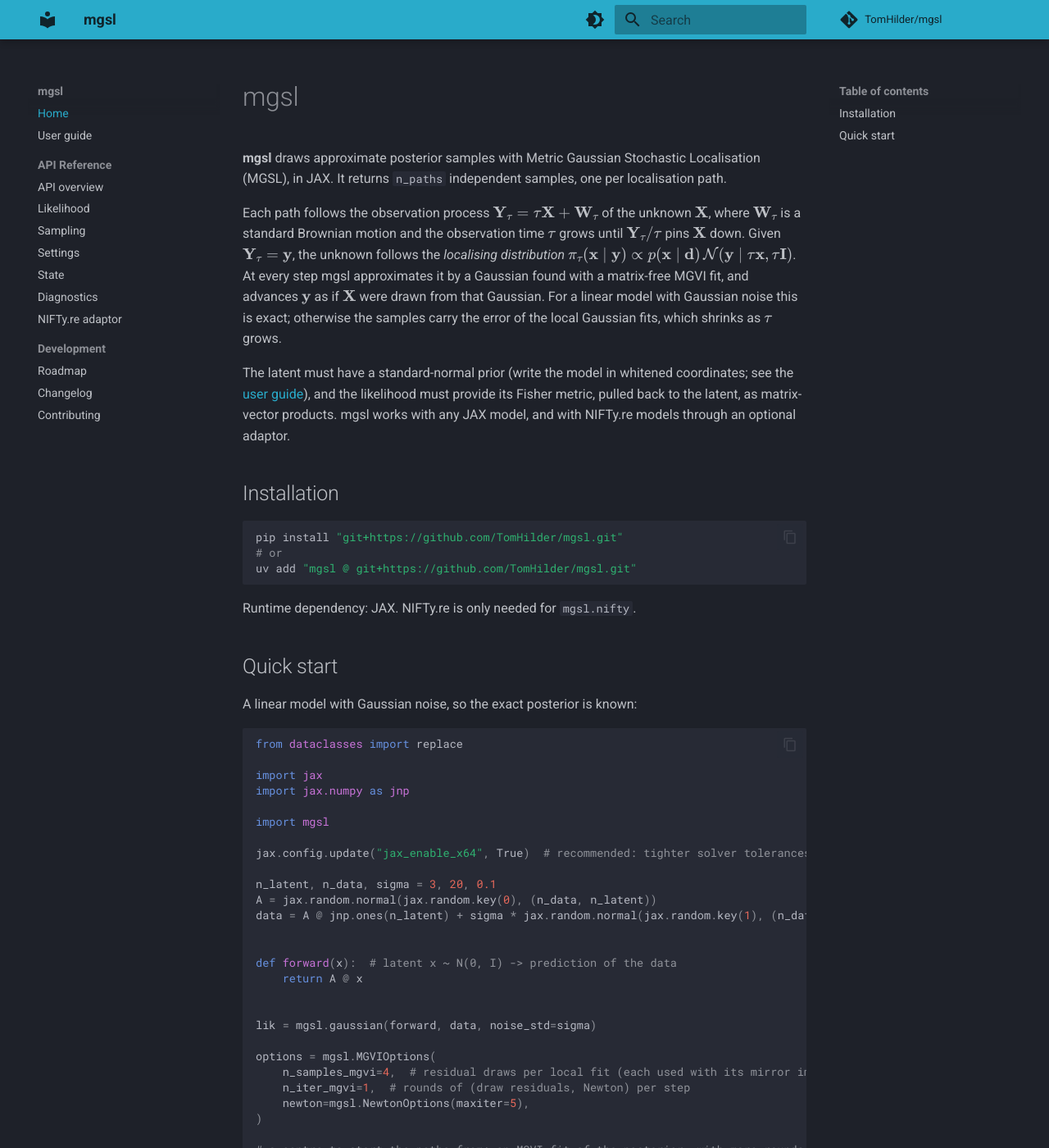
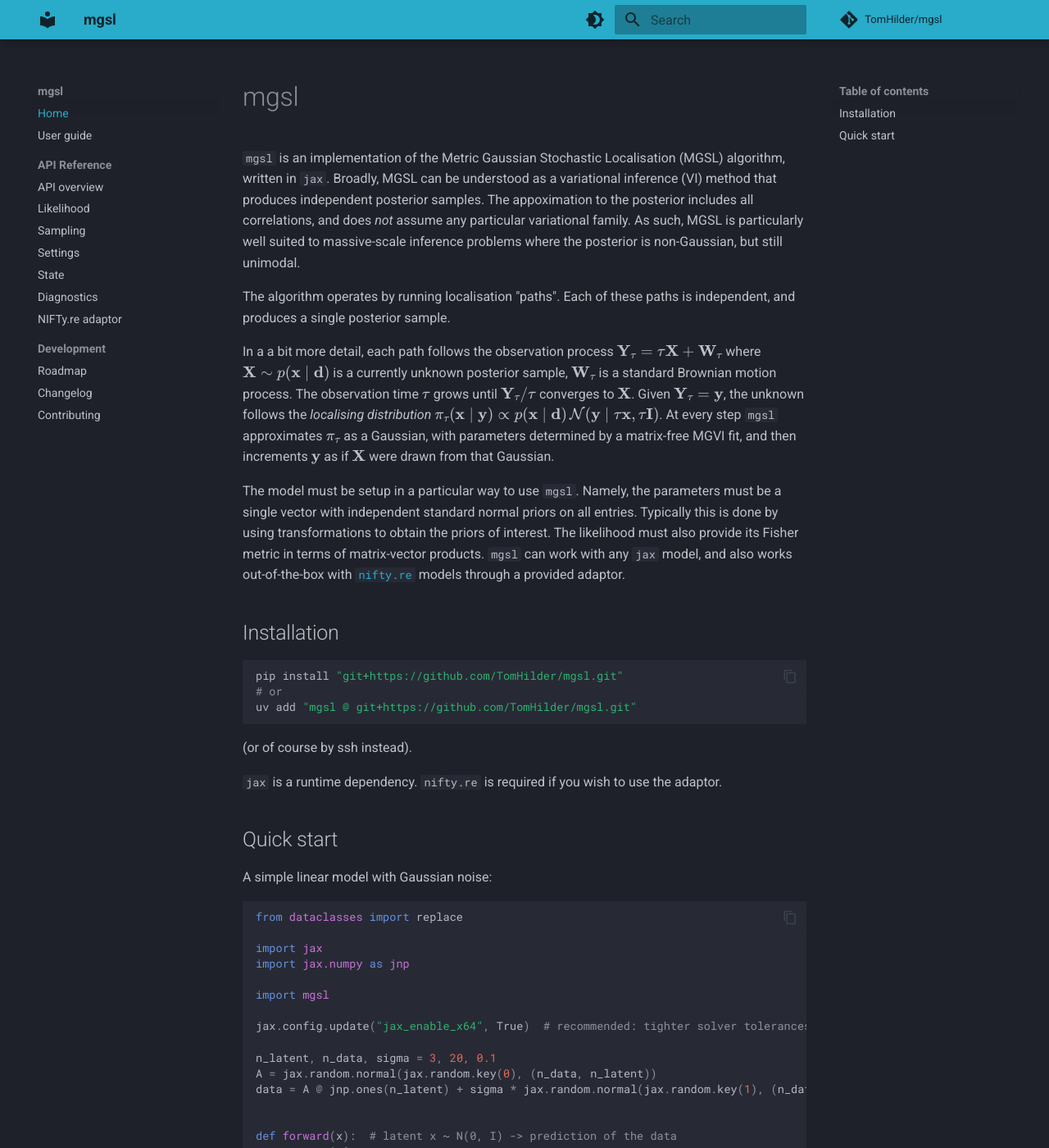
Before and after one commit to TomHilder/mgsl, an MkDocs documentation site: the page built from docs/index.md, in a window 1280 px wide and 1400 px high. Shown: the whole window at 82% size. Built offline with MkDocs 1.6.1 and Material for MkDocs 9.7.7, drawn with Linux system fonts in a browser that asks for light colours; comment, search, counter and statistics services are not loaded; some of the changed text lies outside the part shown.

Commit message:
Docs pass: guide, index, roadmap and example text; MathJax boldsymbol extension
Co-Authored-By: Claude Opus 5.5 <noreply@anthropic.com>

````diff
--- a/docs/guide.md
+++ b/docs/guide.md
@@ -1,11 +1,11 @@
 # User guide
 
 !!! warning "Under heavy development"
-    MGSL is an in-progress research project, and this code changes with it. Expect bugs,
+    MGSL is an in-progress research project, and this code will certainly evolve. Expect bugs,
     quirks, breaking changes and mistakes. Many properties of the method are still unknown:
-    there is no established way to choose the tuning parameters (the number of observation-time
-    steps, and the number of MGVI samples and iterations per step), and essentially nothing is
-    known yet about its error properties.
+    there is (currently) no principled way to choose the tuning parameters (the number of
+    observation-time steps, and the number of MGVI samples and iterations per step).
+    Essentially nothing is known yet about the error properties of the posterior approximation.
 
     Please report bugs and problems through
     [GitHub Issues](https://github.com/TomHilder/mgsl/issues), and get in touch before
@@ -13,45 +13,39 @@
 
 ## Why MGSL
 
-- **No global variational family.** MGVI approximates the posterior by a Gaussian, and geoVI
-  by a Gaussian after a local transformation. MGSL assumes no global family: it builds a global
+- **No global variational family.** MGSL assumes no global family: it builds a global
   approximation out of many local Gaussian fits, one per step along each localisation path. It
-  is designed for posteriors that are non-Gaussian beyond what a local transformation can
-  capture.
-- **Scales like MGVI.** Every fit is implicit and matrix-free: it never builds a dense
-  covariance matrix, only Jacobian-vector products and conjugate-gradient solves with the Fisher
-  metric, so it keeps all correlations between parameters (full rank) at a cost linear in the
-  number of parameters.
-- **Embarrassingly parallel.** Each sample comes from its own path, independent of all others.
-- **Large steps.** Each step draws the unknown from the local Gaussian fit, accounting for its
-  uncertainty over the step, so the update is exact for the Gaussian part and steps need not
-  be small.
+  is designed for posteriors that are non-Gaussian.
+- **Scales linearly in dimension.** Every fit is implicit and matrix-free: we never builds a dense
+  covariance matrix, and use only Jacobian-vector products and conjugate-gradient solves via the Fisher
+  metric. Like typical MGVI, we keep all correlations between parameters (full rank) at a cost only
+  linear in the number of model parameters.
+- **Embarrassingly parallel.** Each sample comes from its own path, independent of all others. If you
+  have N GPUs (or CPU cores), you can run N samples simultaneously. If your model is cheap this can
+  be worth it on CPU, but generally for larger models it's better to do one sample at a time on CPU.
 
-Known limitations: the samples are approximate, and on multimodal posteriors MGSL fails
-silently: paths find the modes but do not weight them correctly.
-
+The most noteworthy (known) limitations are that MGSL is still approximate, and that it does cannot
+handle multimodal distributions.
 
 Notation: \(\mathbf{x}\) is the latent (dimension \(n\)), \(\mathbf{I}\) the
 identity, \(\mathbf{J}\) the Jacobian of the forward model, \(\mathbf{F}\) the Fisher metric of the
 noise model in data space, and \(\tau\) the observation time of the localisation process
-\(\mathbf{Y}_\tau = \tau \mathbf{X} + \mathbf{W}_\tau\). The *localising distribution*
-\(\pi_\tau(\mathbf{x} \mid \mathbf{y})\) is the posterior of \(\mathbf{x}\) given the observation \(\mathbf{y}\) at time \(\tau\).
+\(\mathbf{Y}_\tau = \tau \mathbf{X} + \mathbf{W}_\tau\). The _localising distribution_
+\(\pi_\tau(\mathbf{x} \mid \mathbf{y})\) is the posterior distribution of \(\mathbf{x}\)
+given the observation \(\mathbf{y}\) at time \(\tau\) (NOT the posterior of the original
+inference problem).
 
 ## Describing the problem
 
-### Whitened latent
+### Whitened parameter space
 
-mgsl assumes the prior on the latent is \(\mathcal N(\mathbf{0}, \mathbf{I})\). A model with other priors
-is written in terms of standard-normal variables through a transformation
-\(\boldsymbol\theta = \mathbf{f}(\mathbf{x})\) to the physical parameters: a parameter
-\(\boldsymbol\theta \sim \mathcal N(\mathbf{m}, \mathbf{L}\mathbf{L}^\top)\) becomes
-\(\boldsymbol\theta = \mathbf{m} + \mathbf{L}\mathbf{x}\), a log-normal amplitude becomes \(\exp(m + s\,x)\), a
-Gaussian process becomes its whitened Fourier or Karhunen-Loève coefficients, and so on. The
-forward model starts from \(\mathbf{x}\):
+`mgsl` assumes the prior on the latent is \(\mathcal N(\mathbf{0}, \mathbf{I})\). A model
+with other priors is written in terms of standard-normal variables through a transformation
+\(\boldsymbol{\theta} = \mathbf{f}(\mathbf{x})\). The forward model starts from \(\mathbf{x}\):
 
 ```python
 def forward(x):
-    theta = m + L @ x  # prior N(m, L L^T) on theta
+    theta = m + L @ x  # provides prior N(m, L L^T) on theta
     return model(theta)  # prediction of the data
 ```
 
@@ -60,9 +54,9 @@ def forward(x):
 A [`Likelihood`](api/likelihood.md) has
 
 - `log_likelihood(x)`: \(\log p(\mathbf{d} \mid \mathbf{x})\), up to a constant;
-- `fisher(x, v)`: \(\mathbf{J}^\dagger \mathbf{F} \mathbf{J}\,\mathbf{v}\), the Fisher metric pulled back to the latent and applied
-  to a tangent \(\mathbf{v}\) (e.g. \(\mathbf{F} = \mathrm{diag}(1/\sigma^2)\) for Gaussian
-  noise); no prior term;
+- `fisher(x, v)`: \(\mathbf{J}^\dagger \mathbf{F} \mathbf{J}\,\mathbf{v}\), the Fisher metric projected to
+  the latent space and applied to a parameter vector \(\mathbf{v}\) (e.g. \(\mathbf{F} = \mathrm{diag}(1/\sigma^2)\)
+  for Gaussian noise); no prior term;
 - `fisher_sqrt(x, z)`: \(\mathbf{J}^\dagger \mathbf{F}^{1/2} \mathbf{z}\), which has covariance
   \(\mathbf{J}^\dagger \mathbf{F} \mathbf{J}\) for \(\mathbf{z} \sim \mathcal N(\mathbf{0}, \mathbf{I})\);
 - `data_shape`: a pytree of `jax.ShapeDtypeStruct` with the structure, shapes and dtypes of
@@ -70,20 +64,16 @@ A [`Likelihood`](api/likelihood.md) has
 
 For Gaussian noise, `mgsl.gaussian(forward, data, noise_std=..., mask=...)` builds all four.
 `noise_std` is a scalar or an array of the data's shape. Masked data points (`mask` False) get
-zero weight and may hold NaN. For other noise models, write the four entries by hand, e.g.
-with `jax.jvp` and `jax.vjp` of the forward model.
+zero weight and may hold NaN. For other noise models, the user must provide these properties
+in a custom likelihood. Alternatively, since `nifty.re` models are supported, that my be a simpler
+route.
 
-When you write the functions by hand, check them with `mgsl.check_likelihood(lik, x, key)`.
-Along a few random directions (drawn with `key`) at the latent value `x`, it compares `fisher`
-with `fisher_sqrt` (which must agree exactly) and with the Hessian of `log_likelihood` (which
-should be close and must have the same sign). It raises `ValueError` naming the problem: a
-negative log-likelihood passed as `log_likelihood`, a data-space Fisher matrix instead of
-\(\mathbf{J}^\dagger \mathbf{F} \mathbf{J}\), a \(\mathbf{J}^\dagger \mathbf{F} \mathbf{J}\) that
-is not positive semi-definite, or wrong output shapes; it warns when the Hessian and
+If you do write a custom likelihood, you can check it is self consistent with `mgsl.check_likelihood(lik, x, key)`.
+It will error for: a negative log-likelihood is passed as `log_likelihood`, a data-space Fisher matrix is
+given instead of \(\mathbf{J}^\dagger \mathbf{F} \mathbf{J}\), a \(\mathbf{J}^\dagger \mathbf{F} \mathbf{J}\) that
+is not positive semi-definite, or wrong output shapes. It also warns when the Hessian and
 \(\mathbf{J}^\dagger \mathbf{F} \mathbf{J}\) differ by more than a factor 1.5, a sign of a missing
-weight or factor. It returns the quadratic forms it compared. Run it at zeros and near the
-posterior (e.g. at a fit's centre). Likelihoods from `mgsl.gaussian` and the NIFTy.re adaptor
-are consistent by construction.
+weight or factor (the Hessian is not explicitly formed so this shouldn't be expensive).
 
 Arrays (and Python floats) held by a `Likelihood` through `jax.tree_util.Partial`, as
 `gaussian` does, are passed to compiled code at run time, so new data of the same shape does
@@ -107,10 +97,6 @@ lik = mgsl.nifty.from_likelihood(lh)
 result = mgsl.sample(key, lik, mu, schedule, options)
 samples = mgsl.nifty.to_samples(result)  # nifty.re Samples, pos = the sample mean
 ```
-
-The NIFTy.re likelihood must be amended with the model, so that its primals are the latent with
-a standard-normal prior. `optimize_kl`'s `point_estimates` and `constants` have no equivalent:
-fix such parameters inside the model. Dict and `jft.Vector` latents keep their type.
 
 ## Running
 
@@ -153,12 +139,9 @@ True)`) is recommended; float32 works with looser attainable CG tolerances.
 
 ### Resuming and checkpointing
 
-The state holds everything needed to continue: the paths' observations and centres, the
-observation time and step count, the run's key and the latent's structure. Random numbers are
-derived from the key, the path and the global step, so a run split into several `advance`
-calls gives the samples of one uninterrupted run over the same grid points with the same
-options: bit for bit with the same `batch_size`, `devices` and `vectorize`, and to rounding
-otherwise.
+The state holds everything needed to continue/resume paths. This includes he paths'
+observations and centres, the observation time and step count, and the run's key and the
+latent's structure.
 
 ```python
 mgsl.save_state("run.npz", result.state)
@@ -180,6 +163,9 @@ for k in range(0, 63, 8):
 
 `MGSLDiagnostics.concatenate(a, b)` joins the chunks' diagnostics.
 
+This is pretty clunky right now and one of the main areas of improvement for the code base
+is probably a better and automatic checkpointing system.
+
 ### Paths, batches and devices
 
 - `vectorize`: within a compiled call, paths run one after another by default, each with as
@@ -191,8 +177,6 @@ for k in range(0, 63, 8):
   the last is padded, so there is one compilation).
 - `devices`: shard each batch over exactly these devices. The batch size (default `n_paths`,
   padded) must be a multiple of `len(devices)`. Nothing is sharded unless asked.
-
-Samples do not depend on these settings (beyond rounding).
 
 ## Settings
 
@@ -267,20 +251,11 @@ step:
   `maxiter`);
 - `terminal`: the same for the final fit that produced the samples.
 
+To create the typical plot to gauge convergence (_not_ correctness), do something like the following:
+
 ```python
 import matplotlib.pyplot as plt
 
 d = result.diagnostics
 plt.semilogx(d.taus, d.ess_fraction.T, color="k", alpha=0.2)
 ```
-
-Turning diagnostics off saves `2 * n_samples_mgvi + 1` log-likelihood evaluations per fit.
-
-Every CG solve judges convergence on its true residual \(\mathbf{b} - \mathbf{A}\mathbf{x}\),
-recomputed every `refresh` iterations (`CGOptions(refresh=20)`, as in NIFTy.re) and whenever the
-solve looks converged. CG's cheap running estimate of the residual drifts in floating point, and
-in badly conditioned solves it can claim convergence for an iterate that is far off; the
-recomputation prevents that. CG also stops, keeping its previous iterate, when its objective
-\(\tfrac12 \mathbf{x}^\top \mathbf{A}\mathbf{x} - \mathbf{b}^\top \mathbf{x}\) stops
-decreasing, which means it has reached rounding noise. Lowering `refresh` limits drift further but slows convergence when
-done every few iterations.
--- a/docs/index.md
+++ b/docs/index.md
@@ -1,24 +1,29 @@
 # mgsl
 
-**mgsl** draws approximate posterior samples with Metric Gaussian Stochastic Localisation
-(MGSL), in JAX. It returns `n_paths` independent samples, one per localisation path.
+`mgsl` is an implementation of the Metric Gaussian Stochastic Localisation (MGSL) algorithm,
+written in `jax`. Broadly, MGSL can be understood as a variational inference (VI) method that produces
+independent posterior samples. The appoximation to the posterior includes all correlations, and
+does _not_ assume any particular variational family. As such, MGSL is particularly well suited
+to massive-scale inference problems where the posterior is non-Gaussian, but still unimodal.
 
-Each path follows the observation process
-\(\mathbf{Y}_\tau = \tau \mathbf{X} + \mathbf{W}_\tau\) of the unknown \(\mathbf{X}\), where
-\(\mathbf{W}_\tau\) is a standard Brownian motion and the observation time \(\tau\) grows until
-\(\mathbf{Y}_\tau / \tau\) pins \(\mathbf{X}\) down. Given \(\mathbf{Y}_\tau = \mathbf{y}\), the
+The algorithm operates by running localisation "paths". Each of these paths is independent, and produces
+a single posterior sample.
+
+In a a bit more detail, each path follows the observation process
+\(\mathbf{Y}_\tau = \tau \mathbf{X} + \mathbf{W}_\tau\) where \(\mathbf{X} \sim p(\mathbf{x} \mid \mathbf{d})\)
+is a currently unknown posterior sample, \(\mathbf{W}_\tau\) is a standard Brownian motion process.
+The observation time \(\tau\) grows until \(\mathbf{Y}_\tau / \tau\) converges to \(\mathbf{X}\).
+Given \(\mathbf{Y}_\tau = \mathbf{y}\), the
 unknown follows the *localising distribution*
 \(\pi_\tau(\mathbf{x} \mid \mathbf{y}) \propto p(\mathbf{x} \mid \mathbf{d})\,
-\mathcal N(\mathbf{y} \mid \tau \mathbf{x}, \tau \mathbf{I})\). At every step mgsl approximates it
-by a Gaussian found with a matrix-free MGVI fit, and advances \(\mathbf{y}\) as if
-\(\mathbf{X}\) were drawn from that Gaussian. For a linear model with Gaussian noise this is
-exact; otherwise the samples carry the error of the local Gaussian fits, which shrinks as
-\(\tau\) grows.
+\mathcal N(\mathbf{y} \mid \tau \mathbf{x}, \tau \mathbf{I})\). At every step `mgsl` approximates \(\pi_\tau\)
+as a Gaussian, with parameters determined by a matrix-free MGVI fit, and then increments \(\mathbf{y}\) as if
+\(\mathbf{X}\) were drawn from that Gaussian.
 
-The latent must have a standard-normal prior (write the model in whitened coordinates; see
-the [user guide](guide.md#describing-the-problem)), and the likelihood must provide its Fisher
-metric, pulled back to the latent, as matrix-vector products. mgsl works with any JAX model,
-and with NIFTy.re models through an optional adaptor.
+The model must be setup in a particular way to use `mgsl`. Namely, the parameters must be a single
+vector with independent standard normal priors on all entries. Typically this is done by using transformations
+to obtain the priors of interest. The likelihood must also provide its Fisher metric in terms of matrix-vector
+products. `mgsl` can work with any `jax` model, and also works out-of-the-box with [`nifty.re`](https://github.com/nifty-ppl/nifty) models through a provided adaptor.
 
 ## Installation
 
@@ -28,11 +33,13 @@ pip install "git+https://github.com/TomHilder/mgsl.git"
 uv add "mgsl @ git+https://github.com/TomHilder/mgsl.git"
 ```
 
-Runtime dependency: JAX. NIFTy.re is only needed for `mgsl.nifty`.
+(or of course by ssh instead).
+
+`jax` is a runtime dependency. `nifty.re` is required if you wish to use the adaptor.
 
 ## Quick start
 
-A linear model with Gaussian noise, so the exact posterior is known:
+A simple linear model with Gaussian noise:
 
 ```python
 from dataclasses import replace
@@ -56,12 +63,12 @@ def forward(x):  # latent x ~ N(0, I) -> prediction of the data
 lik = mgsl.gaussian(forward, data, noise_std=sigma)
 
 options = mgsl.MGVIOptions(
-    n_samples_mgvi=4,  # residual draws per local fit (each used with its mirror image)
-    n_iter_mgvi=1,  # rounds of (draw residuals, Newton) per step
+    n_samples_mgvi=1,  # residual draws per local mgvi fit (doubled in practice via mirror samples)
+    n_iter_mgvi=1,  # mgvi rounds per localisation step: (draw residuals, Newton) per step
     newton=mgsl.NewtonOptions(maxiter=5),
 )
 
-# a centre to start the paths from: an MGVI fit of the posterior, with more rounds
+# Initialise from a longer MGVI fit
 fit = mgsl.mgvi_fit(jax.random.key(3), lik, jnp.zeros(n_latent), replace(options, n_iter_mgvi=10))
 
 schedule = mgsl.Schedule(n_paths=256, tau_start=1.0, tau_final=1e5, n_tau=32)
@@ -73,6 +80,8 @@ result.failures.totals()  # solver failure counts (always recorded)
 ```
 
 There are no defaults for the schedule or for the number of samples and rounds of the local
-fits: they depend on the problem, so every run states them. The [user
-guide](guide.md#choosing-the-settings) explains how to check them with the diagnostics, and
-covers NIFTy.re models, resuming runs, batches and devices, and the power-user options.
+fits: they depend on the problem. This is an active research project and we currently do not
+have a confident enough understanding of the algorithm to make many recommendations here.
+The [userguide](guide.md#choosing-the-settings) goes into some detail in terms of diagnostics
+however, and also covers `nifty.re` models, resuming runs, batches and devices, and power-user
+options.
--- a/docs/javascripts/mathjax.js
+++ b/docs/javascripts/mathjax.js
@@ -1,5 +1,7 @@
 window.MathJax = {
+  loader: { load: ["[tex]/boldsymbol"] },
   tex: {
+    packages: { "[+]": ["boldsymbol"] },
     inlineMath: [["\\(", "\\)"]],
     displayMath: [["\\[", "\\]"]],
     processEscapes: true,
````
Also changed, not shown: docs/roadmap.md (+5 -7 lines), examples/README.md (+2 -0 lines), 1 other file.
